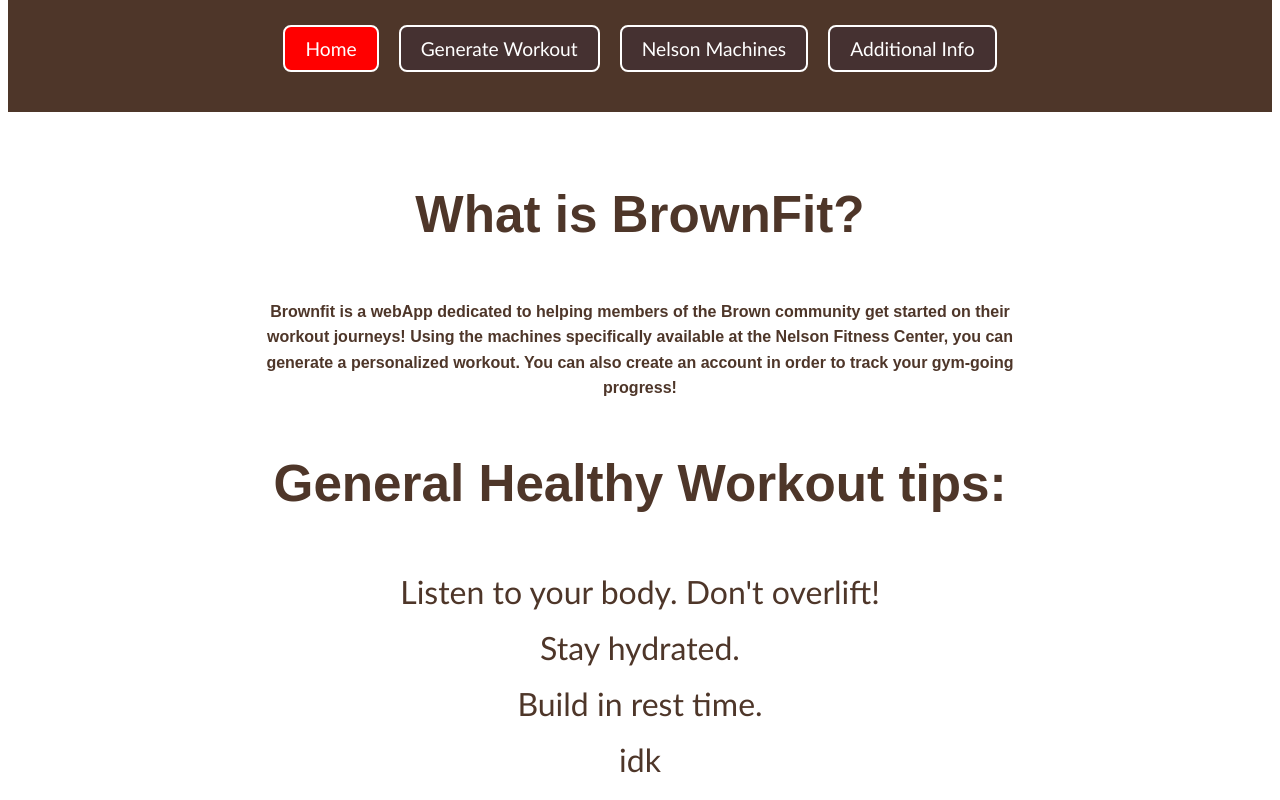
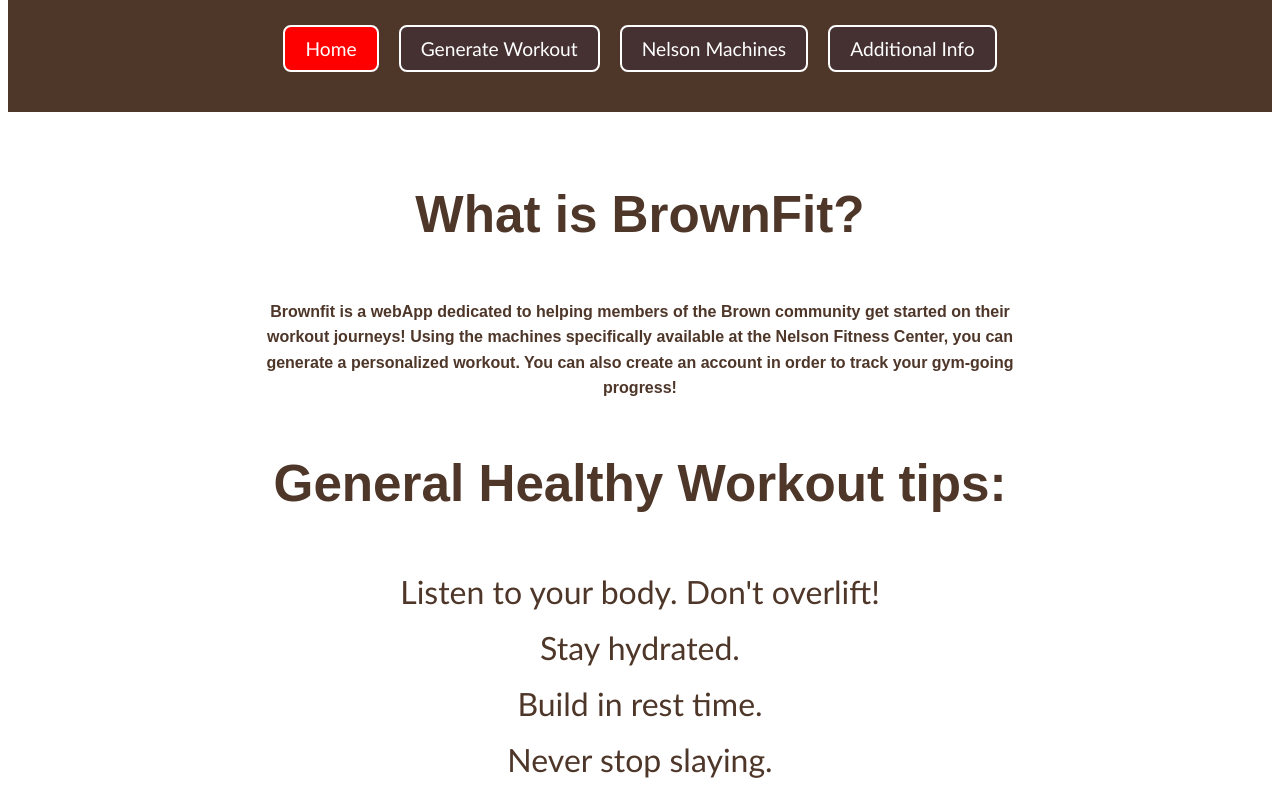
Before and after one commit to chloenevas/BrownFit, a React (Vite) app in the folder front/: page / in a window 1280 px wide. Shown: the part 300-1100 px from the top of the page. Built offline with nearby package versions, Linux system fonts and the light colour scheme; no server answers; the database is empty.

Commit message:
small changes I don't remember lolz

```diff
--- a/front/src/components/home/home.tsx
+++ b/front/src/components/home/home.tsx
@@ -21,7 +21,7 @@
             <li>Listen to your body. Don't overlift!</li>
             <li>Stay hydrated.</li>
             <li>Build in rest time.</li>
-            <li>idk</li>
+            <li>Never stop slaying.</li>
           </ul>
         </section>
       </div>
--- a/front/src/styles/login.css
+++ b/front/src/styles/login.css
@@ -46,6 +46,7 @@
   width: 80%;
   max-width: 500px;
   border-radius: 10px;
+  height: 60%;
   background-color: #f5f5f5;
   box-sizing: border-box;
   overflow-y: auto;
```
Also changed, not shown: 17 other files (tests, documents, lock files or other folders).
